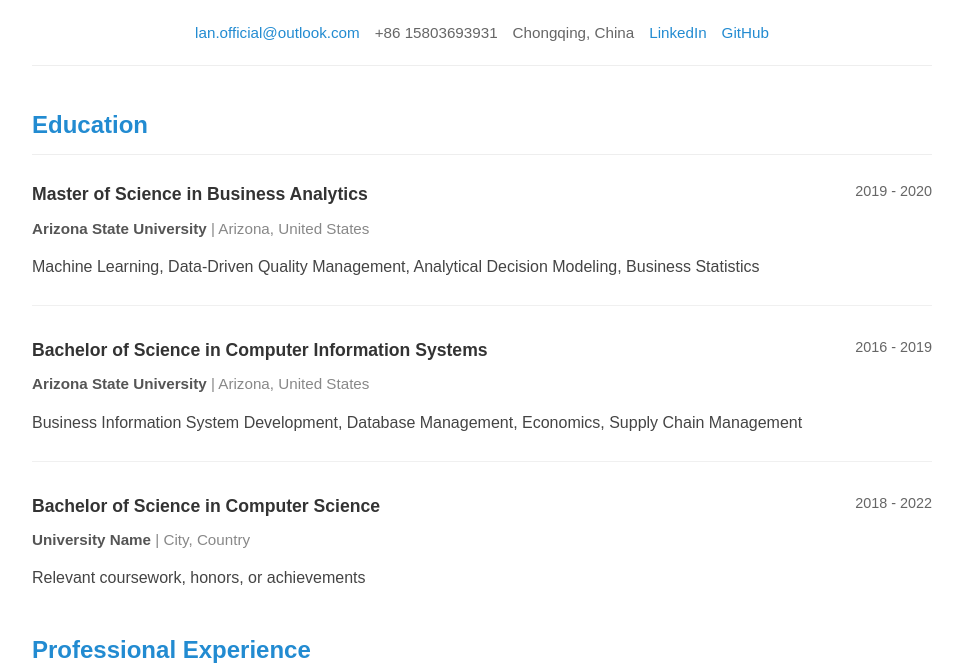
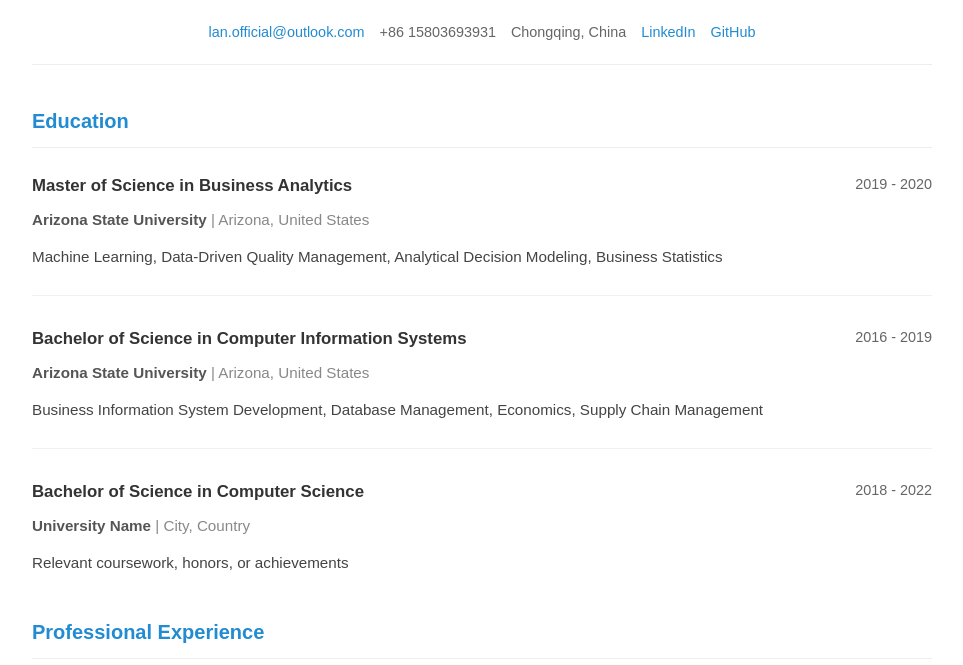
Before and after one commit to lansportfolio/lansportfolio.github.io, a plain HTML site: page about/index.html in a window 1280 px wide. Shown: the part 137-802 px from the top of the page, without its empty margins (158-1121 px from the left). Drawn offline with Linux system fonts and the light colour scheme.

Commit message:
Site updated: 2025-12-31 10:47:55

```diff
--- a/css/style.css
+++ b/css/style.css
@@ -130,7 +130,7 @@ img {width: 100%; height: auto;}
   flex-wrap: wrap;
   justify-content: center;
   gap: 15px;
-  font-size: 0.95em;
+  font-size: 0.9em;
 }
 
 .resume-contact span {
@@ -151,7 +151,7 @@ img {width: 100%; height: auto;}
 }
 
 .resume-section h2 {
-  font-size: 1.5em;
+  font-size: 1.25em;
   color: #228bd1;
   margin-bottom: 25px;
   padding-bottom: 10px;
@@ -159,7 +159,7 @@ img {width: 100%; height: auto;}
 }
 
 .resume-section h3 {
-  font-size: 1.1em;
+  font-size: 1.05em;
   margin-top: 0;
   margin-bottom: 8px;
 }
@@ -218,6 +218,7 @@ img {width: 100%; height: auto;}
 }
 
 .resume-item-description {
+  font-size: 0.95em;
   color: #444;
   line-height: 1.7;
   margin-top: 10px;
@@ -238,7 +239,7 @@ img {width: 100%; height: auto;}
 }
 
 .resume-skills-group h3 {
-  font-size: 1.1em;
+  font-size: 1.05em;
   margin-bottom: 15px;
   color: #555;
 }
```
